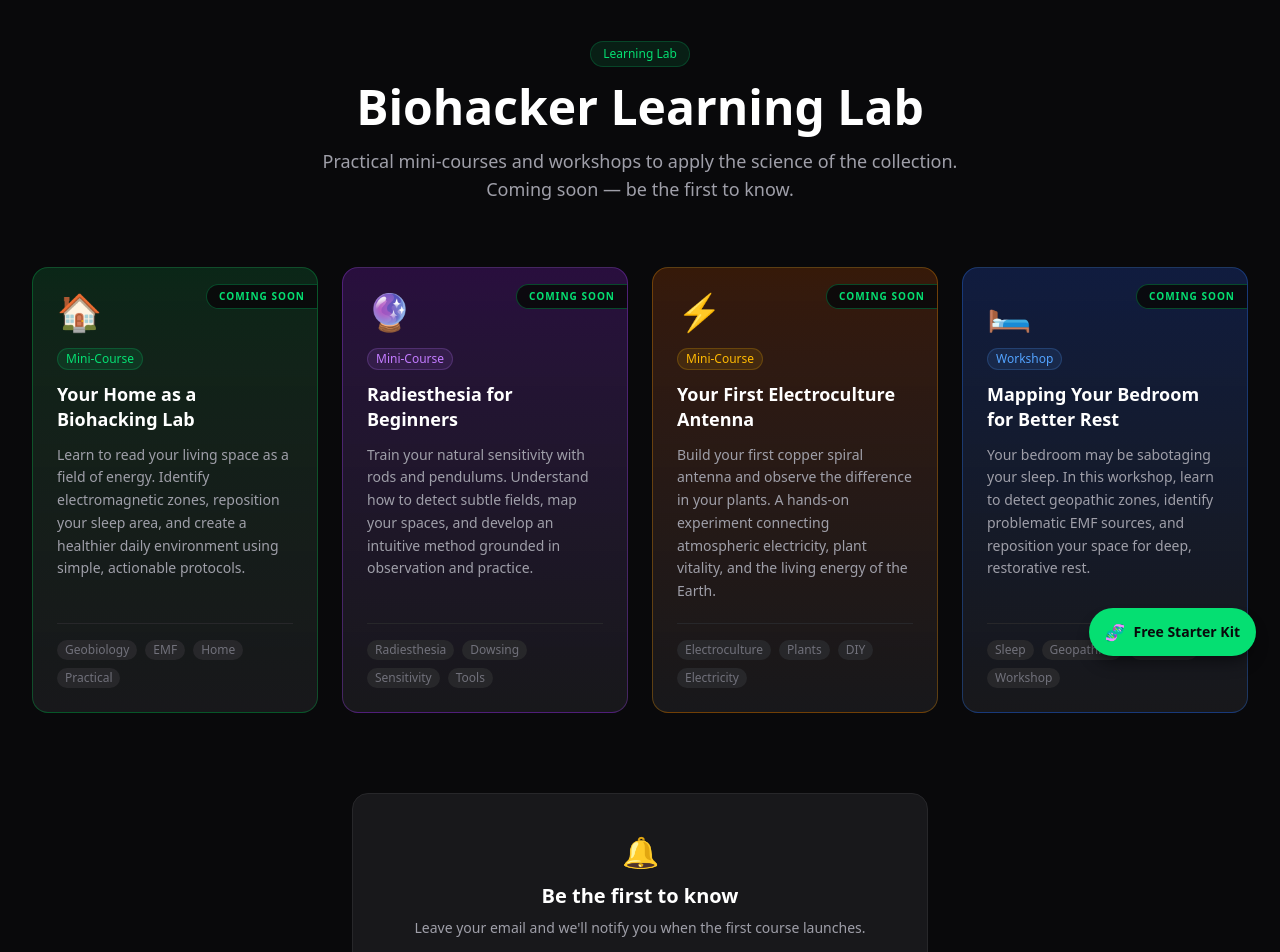
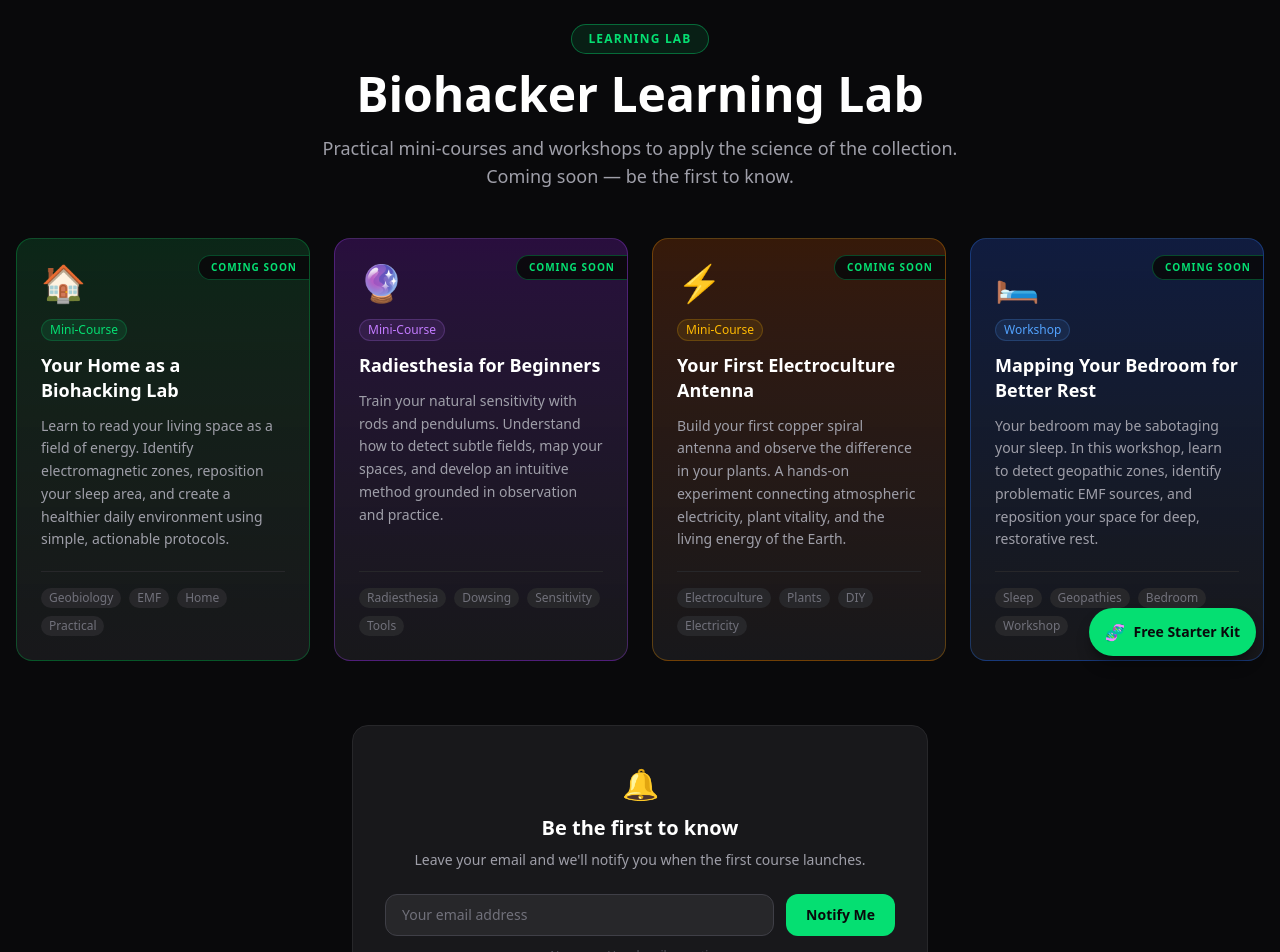
Before and after one commit to cesar-arce/biohacker.digital, a Next.js app: page /en/courses in a window 1280 px wide. Shown: the part 120-1072 px from the top of the page. Built offline with nearby package versions, Linux system fonts and the light colour scheme.

Commit message:
Actualizacion de Courses

```diff
--- a/src/app/[locale]/courses/page.tsx
+++ b/src/app/[locale]/courses/page.tsx
@@ -64,24 +64,20 @@ export default function CoursesPage() {
   }
 
   return (
-    <main className="min-h-screen bg-zinc-950 pt-24 pb-20">
-      <div className="max-w-7xl mx-auto px-4 sm:px-6 lg:px-8">
+    <div className="min-h-screen py-20 px-4">
+      <div className="max-w-7xl mx-auto">
 
-        {/* Header */}
-        <div className="text-center mb-16">
-          <span className="inline-block px-3 py-1 text-xs font-medium bg-green-400/10 text-green-400 border border-green-400/20 rounded-full mb-4">
+        {/* Header — mismo estilo que Products */}
+        <div className="text-center mb-12">
+          <span className="inline-block px-4 py-1.5 mb-4 text-xs font-semibold tracking-widest uppercase rounded-full border border-green-400/40 text-green-400 bg-green-400/10">
             {t('badge')}
           </span>
-          <h1 className="text-4xl md:text-5xl font-bold text-white mb-4">
-            {t('title')}
-          </h1>
-          <p className="text-lg text-zinc-400 max-w-2xl mx-auto">
-            {t('subtitle')}
-          </p>
+          <h1 className="text-4xl md:text-5xl font-bold text-white mb-4">{t('title')}</h1>
+          <p className="text-zinc-400 text-lg max-w-2xl mx-auto">{t('subtitle')}</p>
         </div>
 
         {/* Course grid */}
-        <div className="grid grid-cols-1 sm:grid-cols-2 lg:grid-cols-4 gap-6 mb-20">
+        <div className="grid grid-cols-1 sm:grid-cols-2 lg:grid-cols-4 gap-6 mb-16">
           {courses.map((course) => (
             <div
               key={course.key}
@@ -132,12 +128,12 @@ export default function CoursesPage() {
                 value={email}
                 onChange={(e) => setEmail(e.target.value)}
                 placeholder={t('notify.placeholder')}
-                className="flex-1 bg-zinc-800 border border-zinc-700 text-white placeholder-zinc-500 rounded-lg px-4 py-2.5 text-sm focus:outline-none focus:border-green-400 transition-colors"
+                className="flex-1 bg-zinc-800 border border-zinc-700 text-white placeholder-zinc-500 rounded-xl px-4 py-2.5 text-sm focus:outline-none focus:border-green-400 transition-colors"
               />
               <button
                 type="submit"
                 disabled={loading}
-                className="bg-green-400 hover:bg-green-300 text-zinc-950 font-bold text-sm px-5 py-2.5 rounded-lg transition-colors disabled:opacity-50 whitespace-nowrap"
+                className="flex items-center justify-center gap-2 px-5 py-2.5 bg-green-400 text-zinc-950 font-bold text-sm rounded-xl hover:bg-green-300 transition-colors disabled:opacity-50 whitespace-nowrap"
               >
                 {loading ? '...' : t('notify.cta')}
               </button>
@@ -147,6 +143,6 @@ export default function CoursesPage() {
         </div>
 
       </div>
-    </main>
+    </div>
   );
 }
--- a/src/messages/en.json
+++ b/src/messages/en.json
@@ -88,7 +88,7 @@
     "subtitle": "Promotional materials and visual guides from The Biohacker's Guide Collection."
   },
   "courses": {
-    "badge": "Learning Lab",
+    "badge": "LEARNING LAB",
     "title": "Biohacker Learning Lab",
     "subtitle": "Practical mini-courses and workshops to apply the science of the collection. Coming soon — be the first to know.",
     "course1": {
--- a/src/messages/es.json
+++ b/src/messages/es.json
@@ -88,7 +88,7 @@
     "subtitle": "Materiales promocionales y guías visuales de La Colección de la Guía del Biohacker."
   },
   "courses": {
-    "badge": "Laboratorio de Aprendizaje",
+    "badge": "LABORATORIO DE APRENDIZAJE",
     "title": "Laboratorio de Aprendizaje Biohacker",
     "subtitle": "Mini-cursos y talleres prácticos para aplicar la ciencia de la colección. Próximamente — sé el primero en enterarte.",
     "course1": {
--- a/src/messages/fr-CA.json
+++ b/src/messages/fr-CA.json
@@ -89,7 +89,7 @@
     "subtitle": "Matériaux promotionnels et guides visuels de La Collection du Guide du Biohacker."
   },
   "courses": {
-    "badge": "Laboratoire d'apprentissage",
+    "badge": "LABORATOIRE D'APPRENTISSAGE",
     "title": "Laboratoire d'apprentissage Biohacker",
     "subtitle": "Mini-cours et ateliers pratiques pour appliquer la science de la collection. Bientôt disponible — soyez le premier informé.",
     "course1": {
```
